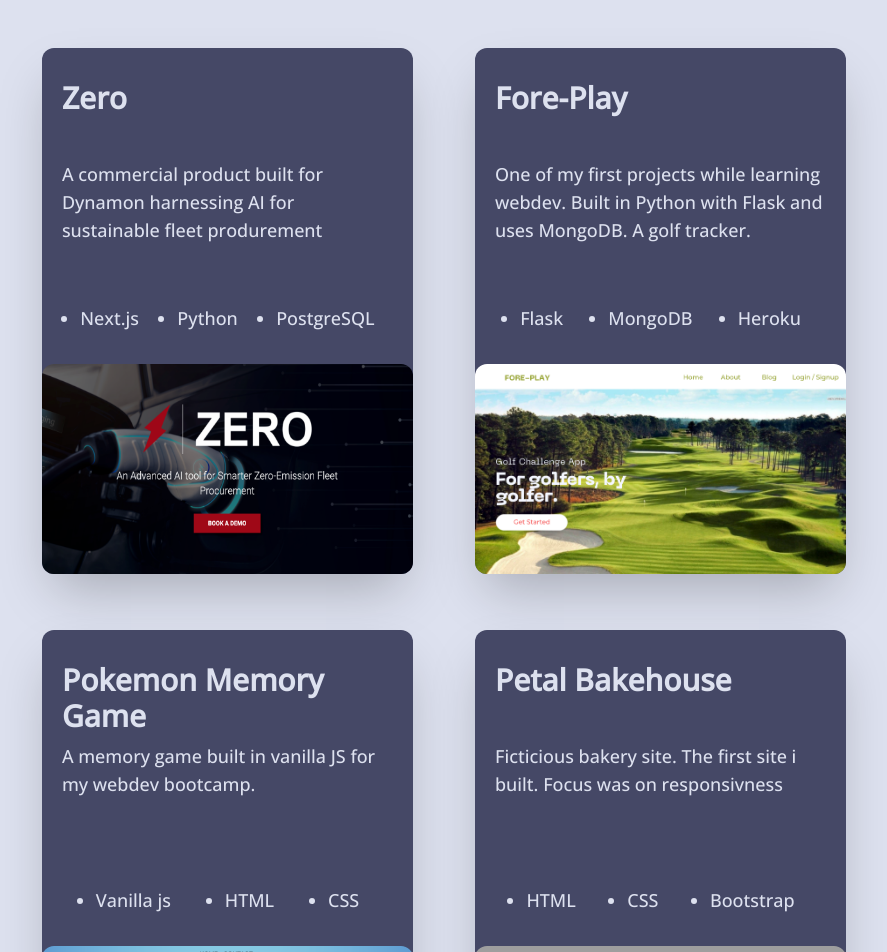
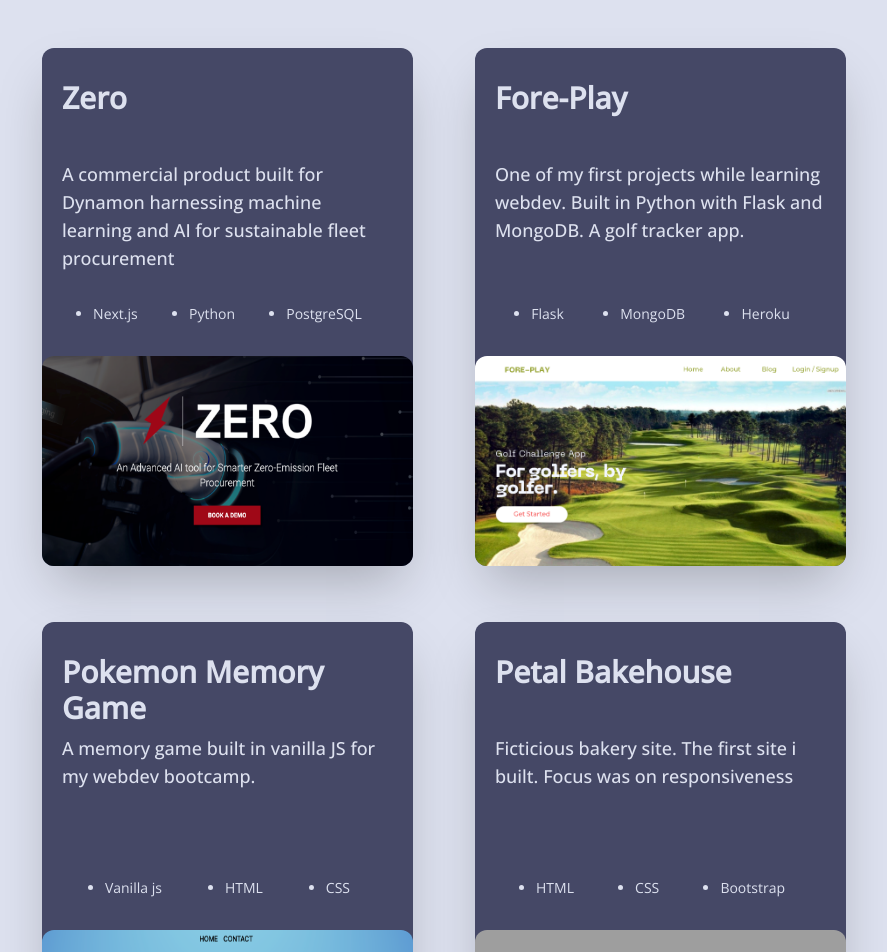
Before and after one commit to joshcallawaydev/portfolio, a Next.js app: page / in a window 1280 px wide. Shown: the part 2080-3032 px from the top of the page, without its empty margins (196-1083 px from the left). Built offline with nearby package versions, Linux system fonts and the light colour scheme; grey boxes are pictures that could not be loaded; a web font is replaced by a local one.

Commit message:
Spelling corrections

```diff
--- a/components/Projects.js
+++ b/components/Projects.js
@@ -6,7 +6,7 @@ export const Projects = () => {
   const [projects, setProjects] = useState([
     {
       name: "Zero",
-      shortDesc: "A commercial product built for Dynamon harnessing AI for sustainable fleet produrement",
+      shortDesc: "A commercial product built for Dynamon harnessing machine learning and AI for sustainable fleet procurement",
       image: { src: "/zero_image.png", alt: "Image of the product Zero UI" },
       link: "https://dynamon.co.uk/zero/",
       siteTech: ['Next.js', 'Python', 'PostgreSQL']
@@ -14,7 +14,7 @@ export const Projects = () => {
     {
       name: "Fore-Play",
       shortDesc:
-        "One of my first projects while learning webdev. Built in Python with Flask and uses MongoDB. A golf tracker.",
+        "One of my first projects while learning webdev. Built in Python with Flask and MongoDB. A golf tracker app.",
       image: {
         src: "/foreplay.png",
         alt: "Social network for golfers, Fore-Play",
@@ -31,7 +31,7 @@ export const Projects = () => {
     },
     {
       name: "Petal Bakehouse",
-      shortDesc: "Ficticious bakery site. The first site i built. Focus was on responsivness",
+      shortDesc: "Ficticious bakery site. The first site i built. Focus was on responsiveness",
       image: { src: "/petalbakehouse.png", alt: "An image of the homepage for Petal Bakehouse" },
       link: "https://github.com/joshcallawaydev/petal-bakehouse",
       siteTech: ['HTML', 'CSS', 'Bootstrap']
--- a/components/WorkItem.js
+++ b/components/WorkItem.js
@@ -21,7 +21,7 @@ export const WorkItem = ({
         <strong>{title}</strong>
       </h3>
       <p className="h-44 px-5 py-8 text-lg font-medium text-another-blue">{shortDesc}</p>
-      <ul className="flex flex-row justify-evenly pb-8 text-another-blue list-disc text-lg font-medium ">
+      <ul className="flex flex-row justify-evenly pb-8 text-another-blue list-disc text-sm">
         <li>{techOne}</li>
         <li>{techTwo}</li>
         <li>{techThree}</li>
```
